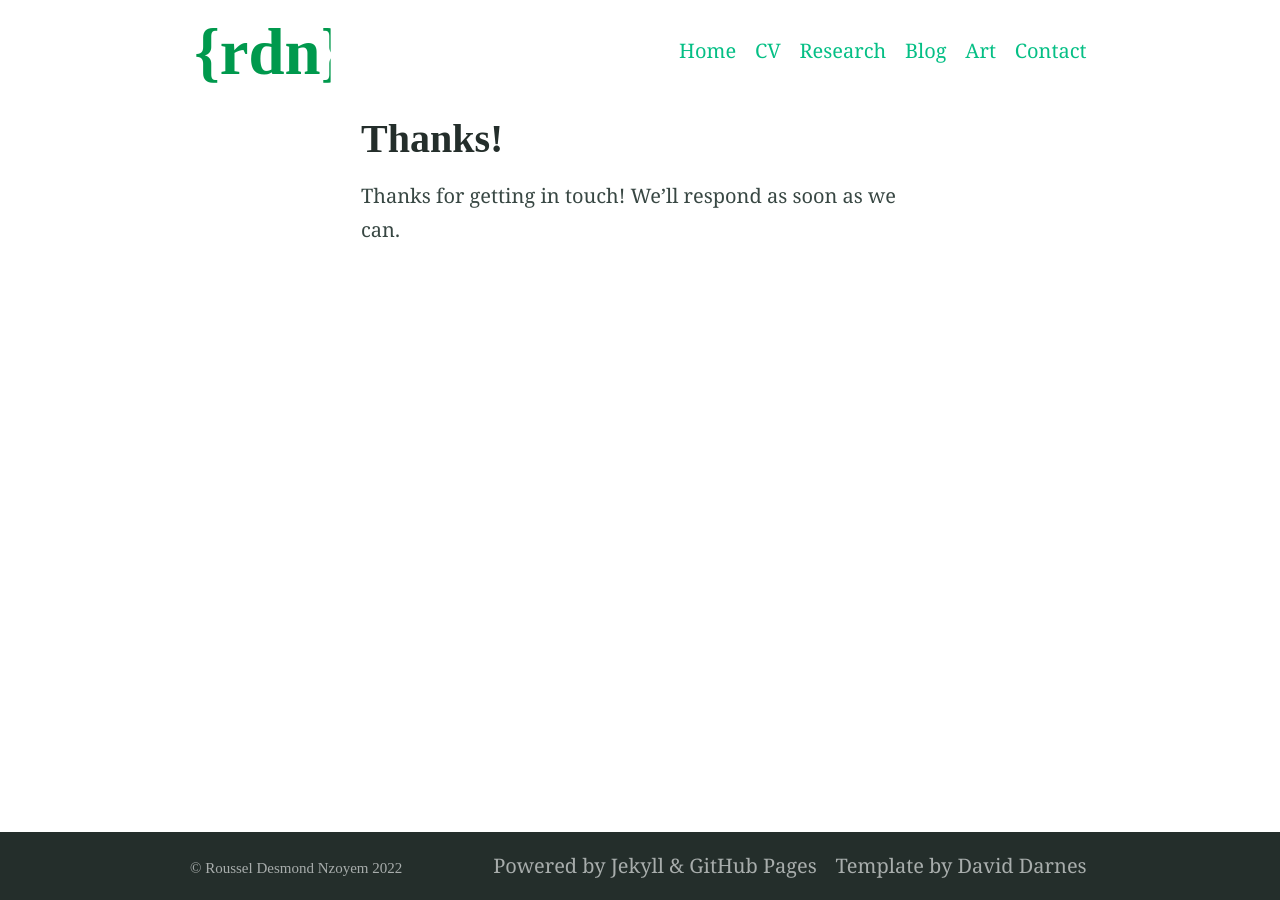
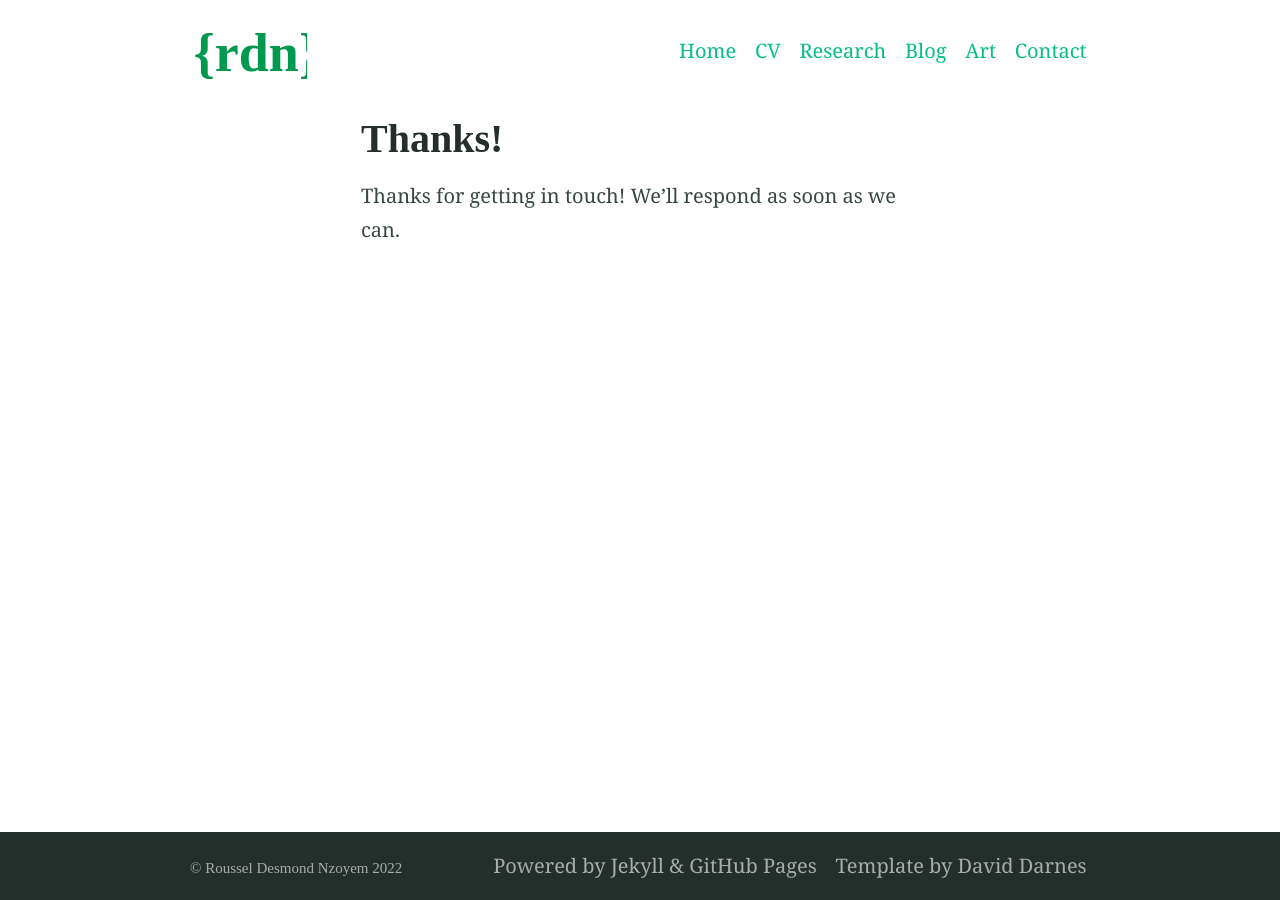
Before and after one commit to ddrous/desmond-rn.github.io, a Jekyll site: the page built from thanks.md, in a window 1280 px wide. Built offline with Jekyll 4.4.1, drawn with Linux system fonts in a browser that asks for light colours.

Commit message:
New height test again

```diff
--- a/_sass/_theme.scss
+++ b/_sass/_theme.scss
@@ -66,7 +66,7 @@ body {
   @include flexbox;
   @include align-items(center);
   img {
-    max-height: 6rem;
+    max-height: 5rem;
   }
 }
 
@@ -77,6 +77,9 @@ body {
   &--social a {
     display: inline-block;
     line-height: 1;
+  }
+  .container {
+    max-width: 20%;
   }
 }
 
```
